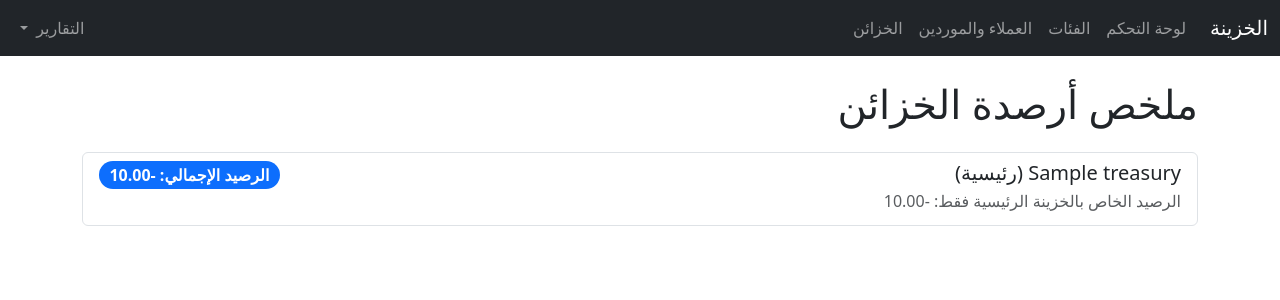
After one commit to Mohagag609/Hdhdjwjhewqhjdjdhdh, a Flask app: page /reports/treasury-summary in a window 1280 px wide. The commit adds this page. Shown: the top 300 px of the page. Run offline with Flask 3, Linux system fonts and the light colour scheme; tables that the repository leaves empty hold one stand-in row (values such as "Sample post").

Commit message:
feat: Add treasury summary report
This commit introduces a new report screen that displays a summary of all main and sub-treasuries with their respective balances.

- Adds a `balance` property to the `Treasury` model for easy balance calculation.
- Creates a new route `/reports/treasury-summary` to compute consolidated balances.
- Adds a `treasury_summary.html` template to present the data in a hierarchical view.
- Updates the navigation bar to include a link to the new report.

```diff
--- a/app.py
+++ b/app.py
@@ -26,6 +26,16 @@ class Treasury(db.Model):
 
     def __repr__(self):
         return f'<Treasury {self.name}>'
+
+    @property
+    def balance(self):
+        balance = 0
+        for t in self.transactions:
+            if t.type == 'Receipt':
+                balance += t.amount
+            else:  # Payment
+                balance -= t.amount
+        return balance
 
 class Party(db.Model):
     id = db.Column(db.Integer, primary_key=True)
@@ -307,6 +317,26 @@ def income_expense_report():
     )
 
 
+@app.route('/reports/treasury-summary')
+def treasury_summary():
+    main_treasuries = Treasury.query.filter_by(parent_id=None).all()
+
+    treasuries_with_balances = []
+    for treasury in main_treasuries:
+        # Start with the main treasury's own balance
+        consolidated_balance = treasury.balance
+        # Add the balance of each child
+        for child in treasury.children:
+            consolidated_balance += child.balance
+
+        treasuries_with_balances.append({
+            'treasury': treasury,
+            'consolidated_balance': consolidated_balance
+        })
+
+    return render_template('treasury_summary.html', treasuries_data=treasuries_with_balances)
+
+
 @app.cli.command("init-db")
 def init_db():
     """Create new tables in the database."""
--- a/templates/base.html
+++ b/templates/base.html
@@ -40,6 +40,7 @@
               </a>
               <ul class="dropdown-menu dropdown-menu-end">
                 <li><a class="dropdown-item" href="{{ url_for('income_expense_report') }}">تقرير الإيرادات والمصروفات</a></li>
+                <li><a class="dropdown-item" href="{{ url_for('treasury_summary') }}">ملخص أرصدة الخزائن</a></li>
               </ul>
             </li>
           </ul>
--- /dev/null
+++ b/templates/treasury_summary.html
@@ -0,0 +1,39 @@
+{% extends 'base.html' %}
+
+{% block title %}ملخص الخزائن{% endblock %}
+
+{% block page_title %}ملخص أرصدة الخزائن{% endblock %}
+
+{% block content %}
+<div class="list-group">
+  {% for data in treasuries_data %}
+    <div class="list-group-item flex-column align-items-start mb-3">
+      <div class="d-flex w-100 justify-content-between">
+        <h5 class="mb-1">{{ data.treasury.name }} (رئيسية)</h5>
+        <span class="badge bg-primary rounded-pill fs-6">
+          الرصيد الإجمالي: {{ "%.2f"|format(data.consolidated_balance) }}
+        </span>
+      </div>
+      <p class="mb-1 text-muted">الرصيد الخاص بالخزينة الرئيسية فقط: {{ "%.2f"|format(data.treasury.balance) }}</p>
+
+      {% if data.treasury.children %}
+        <div class="list-group mt-3">
+          <small>الخزائن الفرعية:</small>
+          {% for child in data.treasury.children %}
+            <div class="list-group-item list-group-item-light d-flex justify-content-between align-items-center ms-4 mt-1">
+              {{ child.name }}
+              <span class="badge bg-secondary rounded-pill">
+                الرصيد: {{ "%.2f"|format(child.balance) }}
+              </span>
+            </div>
+          {% endfor %}
+        </div>
+      {% endif %}
+    </div>
+  {% else %}
+    <div class="list-group-item text-center">
+      لا توجد خزائن لعرضها.
+    </div>
+  {% endfor %}
+</div>
+{% endblock %}
```
